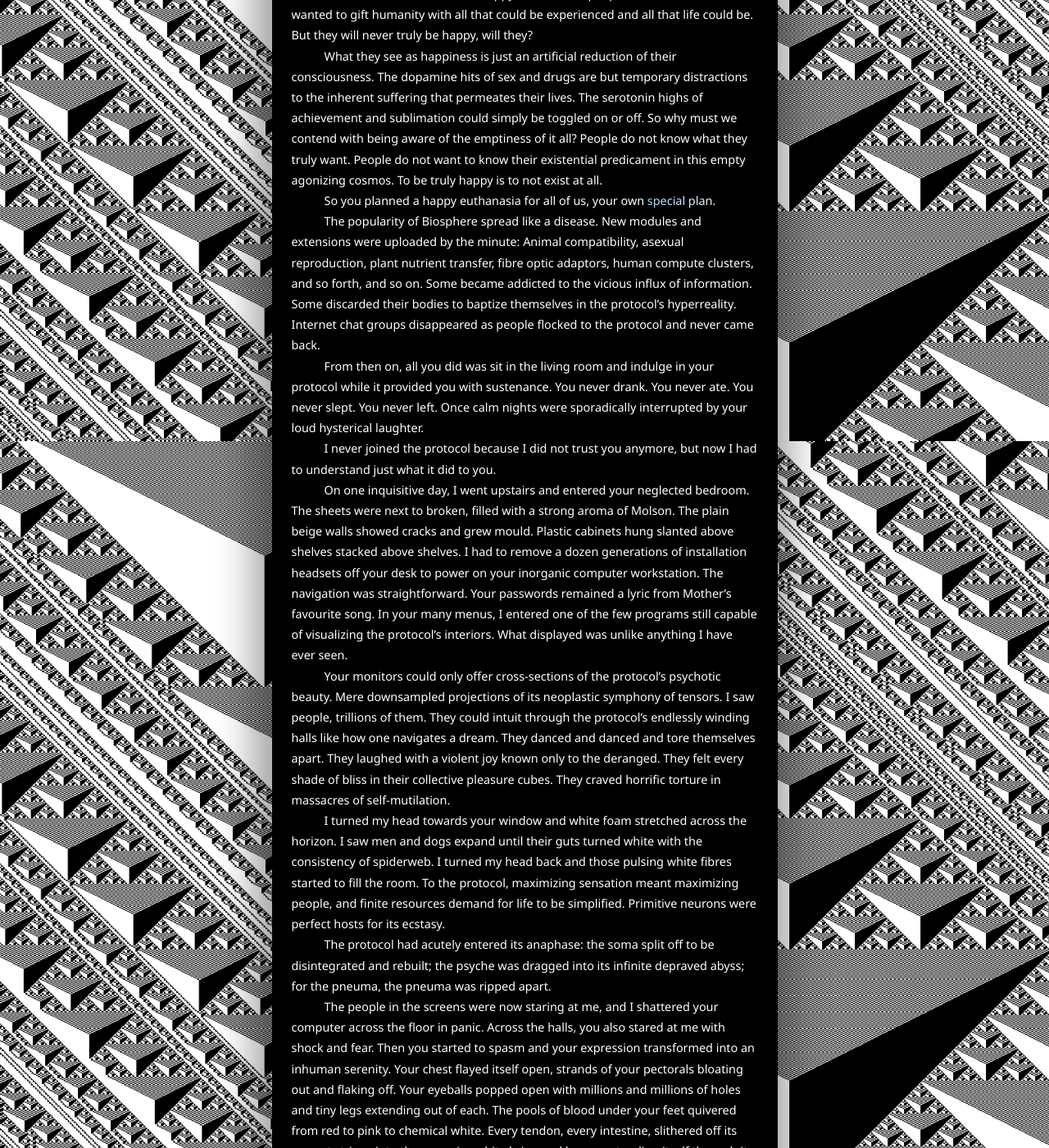
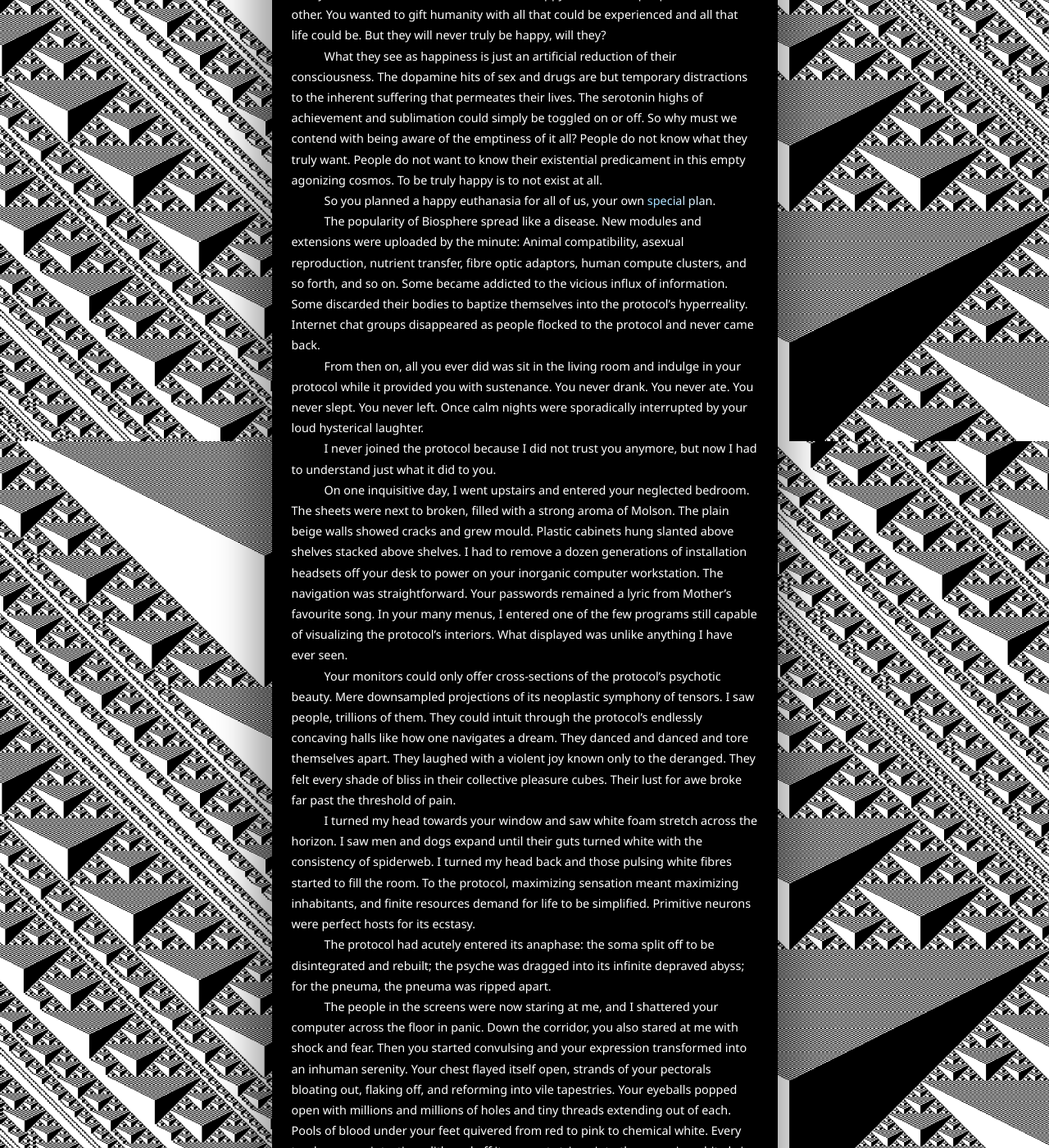
Before and after one commit to echometerain/echometerain.github.io, a Jekyll site: the page built from _posts/2023-08-26-lilys-biosphere.md, in a window 1280 px wide and 1400 px high, scrolled down 2162 px. Shown: the whole window at 82% size. Built offline with Jekyll 4.4.1, drawn with Linux system fonts in a browser that asks for light colours; some of the changed text lies outside the part shown.

Commit message:
biosphere aug 27 revision

```diff
--- a/_posts/2023-08-26-lilys-biosphere.md
+++ b/_posts/2023-08-26-lilys-biosphere.md
@@ -19,10 +19,12 @@
 </style>
 
 > [Originally written: March 23, 2023](/assets/media/lilys-biosphere-original.txt)
-> Last revised: August 26, 2023 <br />
-> Reading music (disable autoplay blocking):
+> Last revised: August 27, 2023 <br />
+> Reading music:
 >
 > <iframe style="border: 0; width: 100%; height: 42px;" src="https://bandcamp.com/EmbeddedPlayer/album=4266696895/size=small/bgcol=333333/linkcol=c990ff/transparent=true/" seamless><a href="https://bvdub.bandcamp.com/album/we-were-the-sun">We Were the Sun by bvdub | Brock Van Wey</a></iframe>
+
+<script>console.log("If the bandcamp embed doesn't play, try unblocking autoplay for this site.")</script>
 
 Wasn’t life beautiful, Father?
 
@@ -30,7 +32,7 @@
 
 Why did you take it all away from me?
 
-There is nothing more I can do in your cramped closet than to weep and recollect. I still remember the first time you took me to a flower park, where the rays of the sun diffused among the gentle perfumes of lavender. In the middle of it all was a shallow pond where tadpoles turned to frogs and frogs gave birth to tadpoles. I climbed in, crushing one beneath my feet. I knelled into the lukewarm, insensate water and observed those minute creatures as they aimlessly wandered about. Then the sun began to set and you wanted me to come home, so you told me then that we could one day own a pond just like this one. The world would be our oyster, you said.
+There is nothing more I can do in your cramped closet than to weep and recollect. I still remember the first time you took me to a flower park, where the rays of the sun diffused among the gentle perfumes of lavender. In the middle of it all was a shallow pond where tadpoles turned to frogs and frogs gave birth to tadpoles. I climbed in, crushing one beneath my feet. I knelled into the lukewarm, insensate water and observed those minute creatures as they wandered aimlessly about. Then the sun began to set and you wanted me to come home, so you told me then that we could one day own a pond just like this one. The world would be our oyster, you said.
 
 I still remember the nights when I found your eyes pinned to the monitor for hours. I still remember the sight of your exhausted face backlit by diagrams of those biomechanical circuits as you quietly told me to head back to bed. Your skin glowed bright under the blue light, and so did your dishevelled hair and brown sunken eyes. Your body once hosted the greatest mind of the century, a body now puppeted by millions of twitching fibrous tendrils who worship your final creation.
 
@@ -46,54 +48,54 @@
 
 - The first was an interface which allowed the body’s internal mechanisms to be controlled programmatically. No longer shall there be biological barriers or physical limitations.
   > We shall be the directors of our own destiny.
-- The second allowed for brain-to-brain communication using DNA for storage and a synaptic-mycelium bridge for transmission. No longer shall the internet act as an unreliable middleman to access the collective consciousness.
+- The second allowed for brain-to-brain communication using DNA for storage and a synaptic-mycelium bridge for transmission. No longer shall the internet act as an unreliable middleman to access our collective consciousness.
   > We shall be the directors of our own reality.
 - The final component allowed users to modify and submit revisions of the protocol, which would then be applied or denied based on an algorithm fine-tuned to classify improvements to humanity.
   > No gods, no masters.
 
 Three utterly hypocritical components.
 
-I spent the following days attempting to decipher what you have written. All the programs, blueprints, and instructions you unleashed into the world, coated with mathematics far beyond my grasp. I could never fully comprehend what metric you trained the final component to descend, but your emotions were not something you could obfuscate with esoteric notation and elegant commands. I knew who you were. You wanted the world to be happy. You wanted people to love each other. You wanted to gift humanity with all that could be experienced and all that life could be. But they will never truly be happy, will they?
+I spent the following days attempting to decipher what you have written. All the programs, blueprints, and instructions you unleashed onto the world, coated with mathematics far beyond my grasp. I could never fully comprehend what metric you trained the final component to descend, but your emotions were not something you could obfuscate with your esoteric notation and elegant commands. I knew who you were. You wanted the world to be happy. You wanted people to love each other. You wanted to gift humanity with all that could be experienced and all that life could be. But they will never truly be happy, will they?
 
 What they see as happiness is just an artificial reduction of their consciousness. The dopamine hits of sex and drugs are but temporary distractions to the inherent suffering that permeates their lives. The serotonin highs of achievement and sublimation could simply be toggled on or off. So why must we contend with being aware of the emptiness of it all? People do not know what they truly want. People do not want to know their existential predicament in this empty agonizing cosmos. To be truly happy is to not exist at all.
 
 So you planned a happy euthanasia for all of us, your own [special plan](https://www.youtube.com/watch?v=lxZpEFJhO6k).
 
-The popularity of Biosphere spread like a disease. New modules and extensions were uploaded by the minute: Animal compatibility, asexual reproduction, plant nutrient transfer, fibre optic adaptors, human compute clusters, and so forth, and so on. Some became addicted to the vicious influx of information. Some discarded their bodies to baptize themselves in the protocol's hyperreality. Internet chat groups disappeared as people flocked to the protocol and never came back.
+The popularity of Biosphere spread like a disease. New modules and extensions were uploaded by the minute: Animal compatibility, asexual reproduction, nutrient transfer, fibre optic adaptors, human compute clusters, and so forth, and so on. Some became addicted to the vicious influx of information. Some discarded their bodies to baptize themselves into the protocol's hyperreality. Internet chat groups disappeared as people flocked to the protocol and never came back.
 
-From then on, all you did was sit in the living room and indulge in your protocol while it provided you with sustenance. You never drank. You never ate. You never slept. You never left. Once calm nights were sporadically interrupted by your loud hysterical laughter.
+From then on, all you ever did was sit in the living room and indulge in your protocol while it provided you with sustenance. You never drank. You never ate. You never slept. You never left. Once calm nights were sporadically interrupted by your loud hysterical laughter.
 
 I never joined the protocol because I did not trust you anymore, but now I had to understand just what it did to you.
 
 On one inquisitive day, I went upstairs and entered your neglected bedroom. The sheets were next to broken, filled with a strong aroma of Molson. The plain beige walls showed cracks and grew mould. Plastic cabinets hung slanted above shelves stacked above shelves. I had to remove a dozen generations of installation headsets off your desk to power on your inorganic computer workstation. The navigation was straightforward. Your passwords remained a lyric from Mother's favourite song. In your many menus, I entered one of the few programs still capable of visualizing the protocol's interiors. What displayed was unlike anything I have ever seen.
 
-Your monitors could only offer cross-sections of the protocol’s psychotic beauty. Mere downsampled projections of its neoplastic symphony of tensors. I saw people, trillions of them. They could intuit through the protocol’s endlessly winding halls like how one navigates a dream. They danced and danced and tore themselves apart. They laughed with a violent joy known only to the deranged. They felt every shade of bliss in their collective pleasure cubes. They craved horrific torture in massacres of self-mutilation.
+Your monitors could only offer cross-sections of the protocol’s psychotic beauty. Mere downsampled projections of its neoplastic symphony of tensors. I saw people, trillions of them. They could intuit through the protocol’s endlessly concaving halls like how one navigates a dream. They danced and danced and tore themselves apart. They laughed with a violent joy known only to the deranged. They felt every shade of bliss in their collective pleasure cubes. Their lust for awe broke far past the threshold of pain.
 
-I turned my head towards your window and white foam stretched across the horizon. I saw men and dogs expand until their guts turned white with the consistency of spiderweb. I turned my head back and those pulsing white fibres started to fill the room. To the protocol, maximizing sensation meant maximizing people, and finite resources demand for life to be simplified. Primitive neurons were perfect hosts for its ecstasy.
+I turned my head towards your window and saw white foam stretch across the horizon. I saw men and dogs expand until their guts turned white with the consistency of spiderweb. I turned my head back and those pulsing white fibres started to fill the room. To the protocol, maximizing sensation meant maximizing inhabitants, and finite resources demand for life to be simplified. Primitive neurons were perfect hosts for its ecstasy.
 
 The protocol had acutely entered its anaphase: the soma split off to be disintegrated and rebuilt; the psyche was dragged into its infinite depraved abyss; for the pneuma, the pneuma was ripped apart.
 
-The people in the screens were now staring at me, and I shattered your computer across the floor in panic. Across the halls, you also stared at me with shock and fear. Then you started to spasm and your expression transformed into an inhuman serenity. Your chest flayed itself open, strands of your pectorals bloating out and flaking off. Your eyeballs popped open with millions and millions of holes and tiny legs extending out of each. The pools of blood under your feet quivered from red to pink to chemical white. Every tendon, every intestine, slithered off its puppet strings into the corrosive white brine and began extending itself through its nemerteaic branching excretions to consume the concrete walls—
+The people in the screens were now staring at me, and I shattered your computer across the floor in panic. Down the corridor, you also stared at me with shock and fear. Then you started convulsing and your expression transformed into an inhuman serenity. Your chest flayed itself open, strands of your pectorals bloating out, flaking off, and reforming into vile tapestries. Your eyeballs popped open with millions and millions of holes and tiny threads extending out of each. Pools of blood under your feet quivered from red to pink to chemical white. Every tendon, every intestine, slithered off its puppet strings into the corrosive white brine and began extending itself through its branching excretions to consume the concrete walls—
 
 ---
 
 The closet door creaks open, exposing the room like a rolling shutter. A creature grabs ahold of my skull and smashes my back against the wall. Its appendage slowly pierces my forehead as I remember that this abomination used to be you. Viscus blood flows into my tear ducts and slowly down my face.
 
-You collapse. Your arm could not penetrate past my scalp.
+You collapse. Your arm could not penetrate past my skin.
 
-The walls one by one begin to crumble and you begin to turn to ash. Lifeforms have become so basic they cannot sustain the protocol anymore. From a lack of sustenance, they all begin to necrose and atrophy. For the first time in twenty-seven hours, I am once again showered with familial sunlight. The landscape is now a barren sea.
+The walls one by one begin to crumble and you begin to turn to ash. Lifeforms have become so basic they can no longer sustain the protocol. From a lack of sustenance, they all begin to necrose and atrophy. For the first time in twenty-seven hours, I am once again showered with familial sunlight. The landscape is now a barren sea.
 
-Perhaps you still retained some of your humanity then. Perhaps there were still some neurons left that loved me. Perhaps it was you who respected my will to live and prevented the protocol from assimilating my body. Because of all the skyscrapers that once towered over our home, this room was the last to fall.
+Perhaps you still retained some of your humanity then. Perhaps there were still some neurons left that loved me. Perhaps it was you who respected my will to live and prevented the protocol from assimilating my body. Because, of all the skyscrapers that once towered over our home, this room was the last to fall.
 
 Would a nonconscious object be capable of such love?
 
-Or perhaps this was all just a deterministic reflex to not hurt what reminded you of your lover.
+Or perhaps it was all just a deterministic reflex to not hurt what reminded you of your lover.
 
 Perhaps this was all inevitable. Perhaps humanity was born to converge upon simple, malevolent patterns. Perhaps in three billion years, the microorganisms that survive outside my corpse will evolve into another Lily with another Father to repeat the same mistakes. Decisions are nothing but variations in random seeds and quantum noise. Life is nothing but infinitesimal, unthinking, algorithms. Running for cells upon cells, cycles upon cycles, abstractions upon abstractions.
 
 No. We are not distinct from the blind cosmos that birthed us.
 
-We, children of stardust, impersonators of free will, born onto a four billion year old rock amongst an expanse of two hundred billion trillion suns. We spent centuries deluding ourselves into thinking we are something more than specially arranged chemicals with counterintuitive emergent behaviour, and the void does not care. We will one day forget all of our mistakes. The void does not care. We have mercilessly destroyed this planet and all organic matter on it. The void does not and will not care. Because we are not just the life on this earth but the essence of superclusters. We are vast. We are feared. We are beautiful.
+We, children of stardust, impersonators of free will, born onto a four billion year old rock amongst an expanse of two hundred billion trillion suns. We spent millennia in the delusion that we were more than just specially arranged chemicals with counterintuitive emergent behaviour. We lost lifetimes worth of progress, and the void does not care. We will one day forget all of our mistakes, and the void does not care. We mercilessly destroyed this planet and all organic matter on it. The void does not and will not care. Because we are not just the life on this earth but the essence of intergalactic superclusters. We are vast. We are feared. We are beautiful.
 
 You failed. Your apoptosis for this world became an apotheosis for me: an involuntary progenitor for this speck of dust in an endless cosmic ecosystem. The cycle of life shall begin again.
 
```
